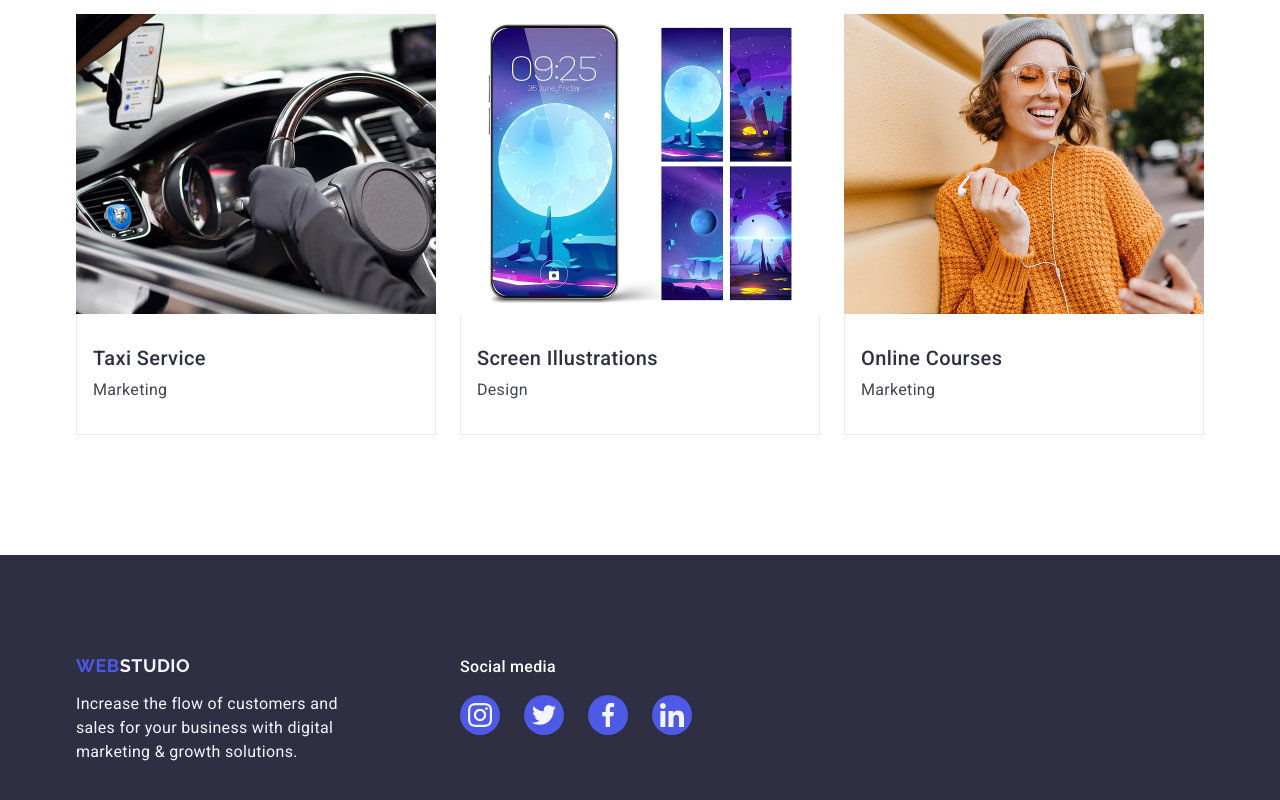
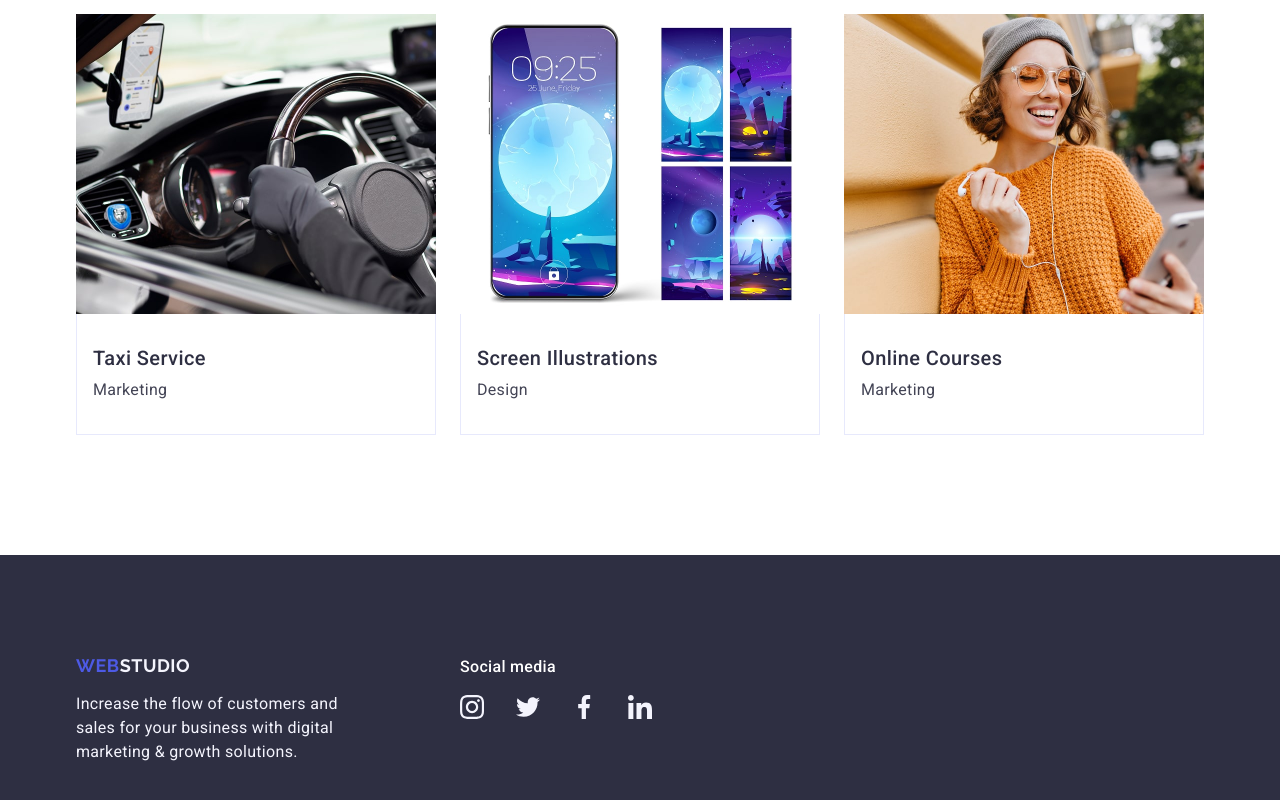
Before and after one commit to Serhii7512/goit-markup-hw-04, a plain HTML site: page index.html in a window 1280 px wide. Shown: the part 2604-3404 px from the top of the page. Drawn offline with nearby package versions, Linux system fonts and the light colour scheme.

Commit message:
fix footer

```diff
--- a/css/styles.css
+++ b/css/styles.css
@@ -411,5 +411,14 @@ img {
   color: #fff;
   margin-bottom: 16px;
 }
+.social-link-list-footer {
+  display: flex;
+  gap: 16px;
+  justify-content: center;
+}
+.social-link-footer:hover,
+.social-link-footer:focus {
+  background-color: #31d0aa;
+}
 
 /* footer end */
--- a/index.html
+++ b/index.html
@@ -201,7 +201,7 @@
                   </li>
                   <li class="social-link-list-item">
                     <a href="#" class="social-link"
-                      ><svg class="social-icon" width="16px" height="16px">
+                      ><svg class="social-icon" width="16" height="16">
                         <use href="./images/icons.svg#icon-linkedin"></use>
                       </svg>
                     </a>
@@ -431,30 +431,30 @@
         </div>
         <div class="footer-social-container">
           <p class="social-container-text">Social media</p>
-          <ul class="social-link-list">
+          <ul class="social-link-list-footer">
             <li class="social-link-list-item">
-              <a href="#" class="social-link"
+              <a href="#" class="social-link-footer"
                 ><svg class="social-icon" width="24" height="24">
                   <use href="./images/icons.svg#icon-instagram"></use>
                 </svg>
               </a>
             </li>
             <li class="social-link-list-item">
-              <a href="#" class="social-link"
+              <a href="#" class="social-link-footer"
                 ><svg class="social-icon" width="24" height="24">
                   <use href="./images/icons.svg#icon-twitter"></use>
                 </svg>
               </a>
             </li>
             <li class="social-link-list-item">
-              <a href="#" class="social-link"
+              <a href="#" class="social-link-footer"
                 ><svg class="social-icon" width="24" height="24">
                   <use href="./images/icons.svg#icon-facebook"></use>
                 </svg>
               </a>
             </li>
             <li class="social-link-list-item">
-              <a href="#" class="social-link"
+              <a href="#" class="social-link-footer"
                 ><svg class="social-icon" width="24" height="24">
                   <use href="./images/icons.svg#icon-linkedin"></use>
                 </svg>
```
